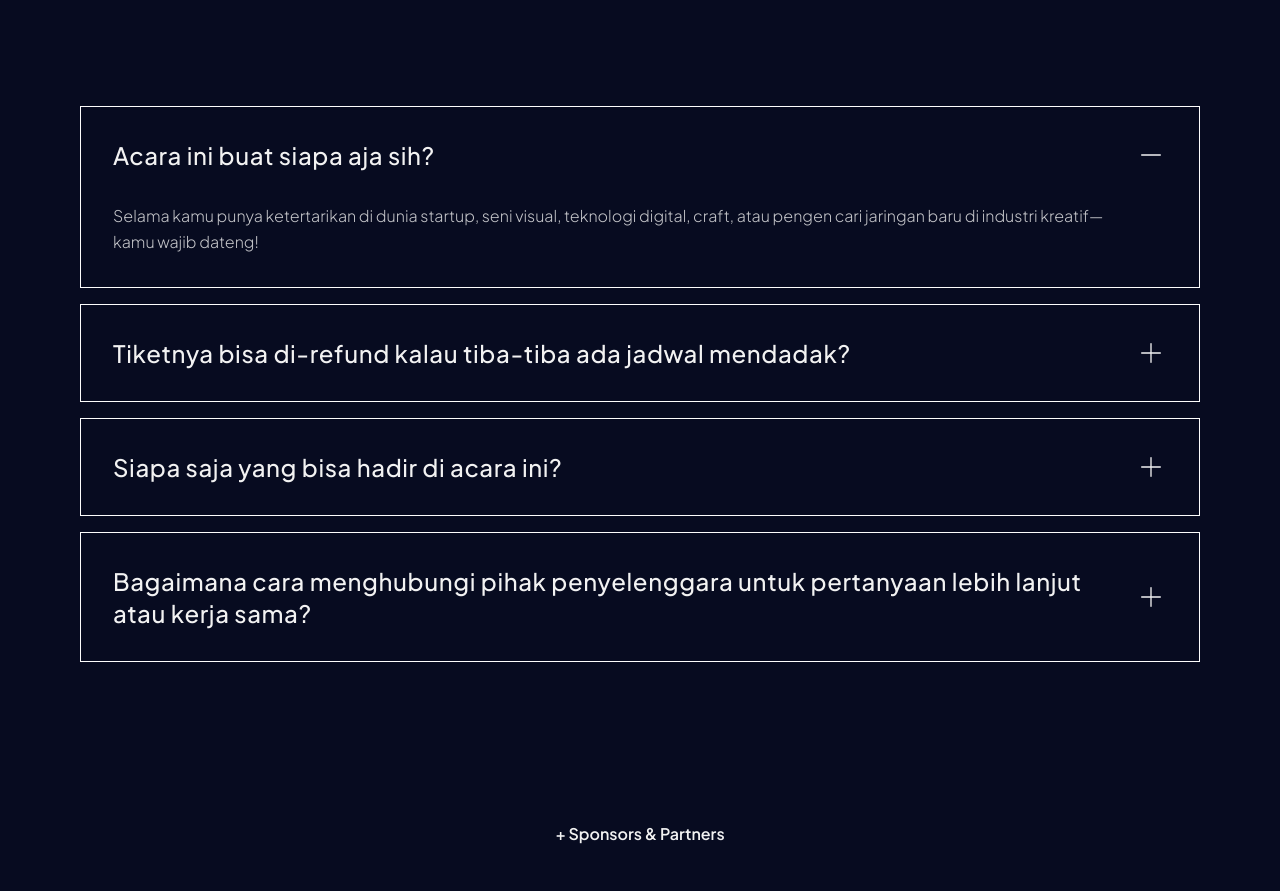
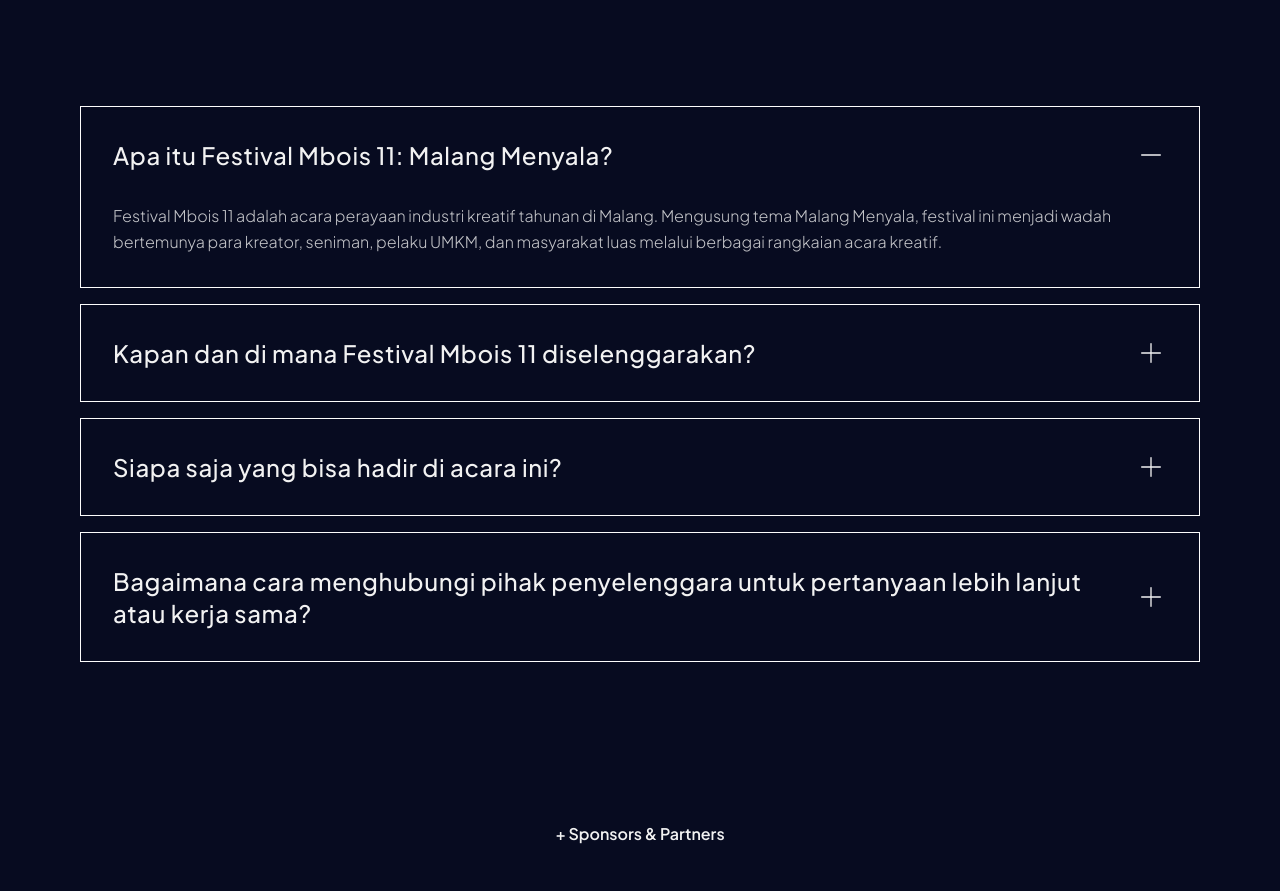
Before and after one commit to Glenn-Rhee/festival-mbois, a Next.js app: page / in a window 1280 px wide. Shown: the part 9220-10111 px from the top of the page. Built offline with nearby package versions, Linux system fonts and the light colour scheme.

Commit message:
change: change faq

```diff
--- a/src/i18n/en.ts
+++ b/src/i18n/en.ts
@@ -614,12 +614,12 @@ const en: Translations = {
       {
         title: "What is Festival Mbois 11: Malang Menyala?",
         content:
-          "Festival Mbois 11 is an annual creative industry celebration in Malang. With the theme Malang Menyala, this festival serves as a meeting point for creators, artists, MSME players, and the general public through various creative events.",
+          "Festival Mbois 11 is an annual creative industry celebration in Malang. Carrying the theme 'Malang Menyala' (Malang Ablaze), this festival serves as a gathering space for creators, artists, MSME players, and the wider community through a series of creative events.",
       },
       {
-        title: "When and where is Festival Mbois 11 held?",
+        title: "When and where will Festival Mbois 11 be held?",
         content:
-          "The event will be held on August 21-23, 2026 at Stadion Gajayana, Malang.",
+          "The event will be held from August 21 to 23, 2026, at Gajayana Stadium, Malang.",
       },
       {
         title: "Who can attend this event?",
--- a/src/i18n/id.ts
+++ b/src/i18n/id.ts
@@ -610,12 +610,12 @@ const id = {
       "Temukan jawaban cepat seputar pelaksanaan, akses tiket, dan keterlibatan ekosistem di Festival Mbois 11.",
     items: [
       {
-        title: "Acara ini buat siapa aja sih?",
+        title: "Apa itu Festival Mbois 11: Malang Menyala?",
         content:
-          "Selama kamu punya ketertarikan di dunia startup, seni visual, teknologi digital, craft, atau pengen cari jaringan baru di industri kreatif—kamu wajib dateng!",
+          "Festival Mbois 11 adalah acara perayaan industri kreatif tahunan di Malang. Mengusung tema Malang Menyala, festival ini menjadi wadah bertemunya para kreator, seniman, pelaku UMKM, dan masyarakat luas melalui berbagai rangkaian acara kreatif.",
       },
       {
-        title: "Tiketnya bisa di-refund kalau tiba-tiba ada jadwal mendadak?",
+        title: "Kapan dan di mana Festival Mbois 11 diselenggarakan?",
         content:
           "Acara akan diselenggarakan pada tanggal 21 - 23 Agustus 2026 di Stadion Gajayana Malang.",
       },
```
